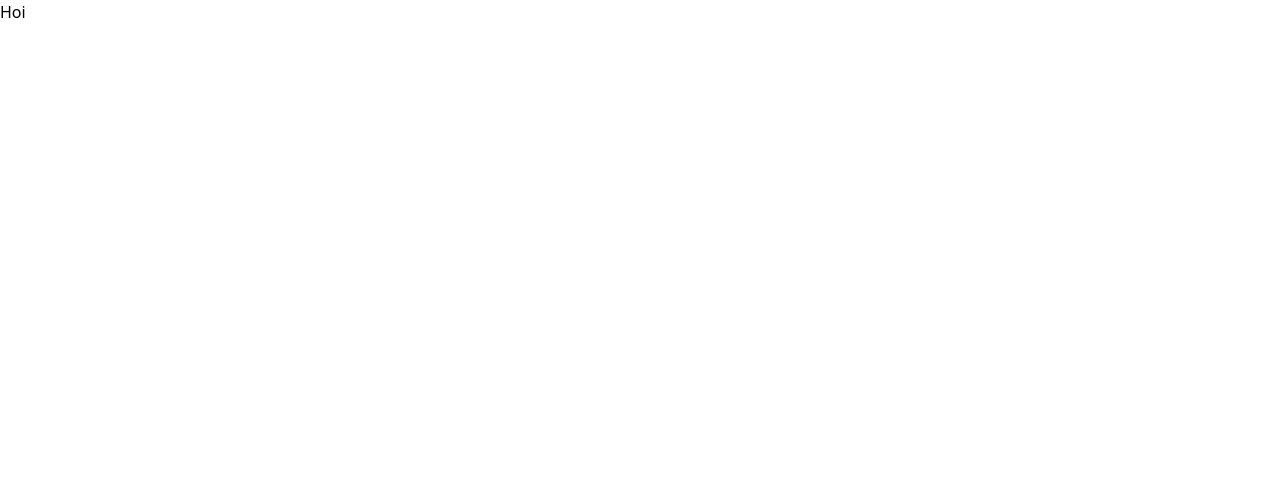
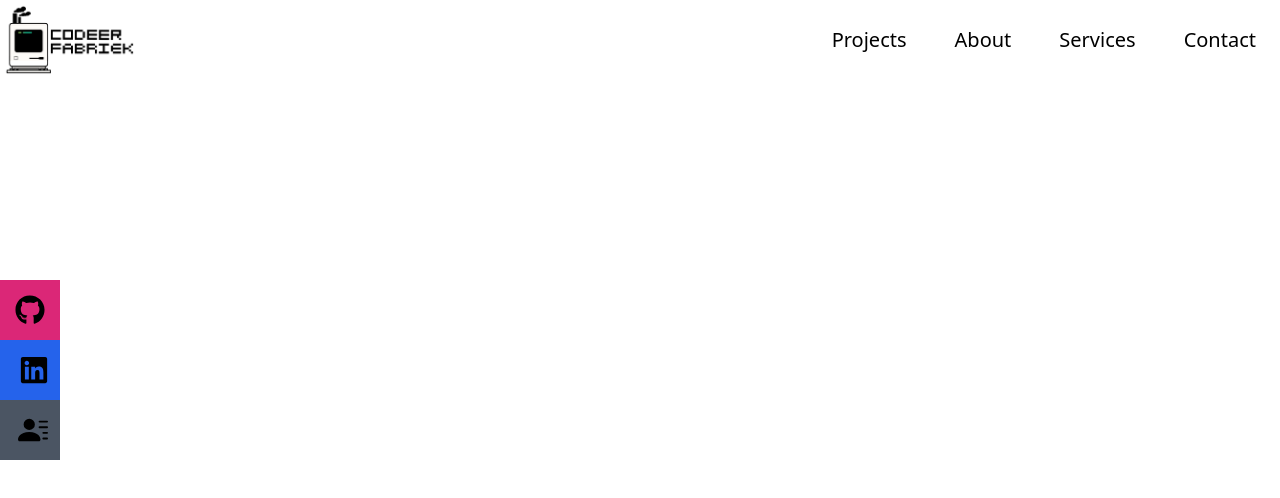
Before and after one commit to Kaspervdlaan/Portfoliov2, a React (Create React App) app: page / in a window 1280 px wide. Shown: the top 498 px of the page. Built offline with nearby package versions, Linux system fonts and the light colour scheme.

Commit message:
header, aside, mobile menu styling done

```diff
--- a/package.json
+++ b/package.json
@@ -8,6 +8,8 @@
     "@testing-library/user-event": "^13.5.0",
     "react": "^18.2.0",
     "react-dom": "^18.2.0",
+    "react-icons": "^4.7.1",
+    "react-router-dom": "^6.4.4",
     "react-scripts": "5.0.1",
     "web-vitals": "^2.1.4"
   },
--- a/src/App.js
+++ b/src/App.js
@@ -1,8 +1,9 @@
+import Header from "./components/Header";
 
 function App() {
   return (
-    <div>
-      Hoi
+    <div className="">
+      <Header/>
     </div>
   );
 }
--- /dev/null
+++ b/src/components/Header.js
@@ -0,0 +1,63 @@
+import React, {useState} from 'react';
+import logo from "../assets/Logo1.png"
+import { FaHamburger, FaGithub, FaLinkedin } from "react-icons/fa"
+import { ImCross } from "react-icons/im"
+import { BsFillPersonLinesFill } from "react-icons/bs"
+
+function Header() {
+    const [menu, setMenu] = useState(false);
+
+    const handleMenu = () => {
+        setMenu(!menu);
+    }
+
+    return (
+        <header className="flex fixed w-screen justify-between h-20">
+            <picture className="p-1 z-10">
+                <img className="h-full" src={logo} alt="logo"/>
+            </picture>
+
+            <ul className="hidden md:flex items-center text-xl">
+                <li className='px-6'>Projects</li>
+                <li className='px-6'>About</li>
+                <li className='px-6'>Services</li>
+                <li className='px-6'>Contact</li>
+            </ul>
+
+            {menu && <div className="flex absolute left-0 top-0 h-screen w-screen md:hidden items-center justify-center">
+                <ul className="flex flex-col gap-5 text-2xl items-center">
+                    <li className='px-6'>Projects</li>
+                    <li className='px-6'>About</li>
+                    <li className='px-6'>Services</li>
+                    <li className='px-6'>Contact</li>
+                </ul>
+            </div>}
+
+            <button onClick={handleMenu} className="flex items-center md:hidden p-1 mr-3 text-xl z-10">
+                {!menu ? <FaHamburger/> : <ImCross/>}
+            </button>
+
+            <aside className="hidden md:flex flex-col fixed top-[35%] left-0">
+                <ul>
+                    <li className="w-[140px] h-[60px] flex justify-between items-center bg-pink-600 ml-[-80px] hover:ml-[-0px] duration-300 ">
+                        <a className="flex justify-around items-center w-full" href="">
+                            Github <FaGithub size={30} />
+                        </a>
+                    </li>
+                    <li className="w-[140px] h-[60px] flex justify-between items-center bg-blue-600 ml-[-80px] hover:ml-[-0px] duration-300">
+                        <a className="flex justify-around items-center w-full"  href="">
+                            LinkedIn <FaLinkedin size={30}/>
+                        </a>
+                    </li>
+                    <li className="w-[140px] h-[60px] flex justify-between items-center bg-gray-600 ml-[-80px] hover:ml-[-0px] duration-300">
+                        <a className="flex justify-around items-center w-full"  href="">
+                            Resume <BsFillPersonLinesFill size={30}/>
+                        </a>
+                    </li>
+                </ul>
+            </aside>
+        </header>
+    );
+}
+
+export default Header;
```
Also changed, not shown: src/assets/Logo1.png (added), 1 other file (tests, documents, lock files or other folders).
